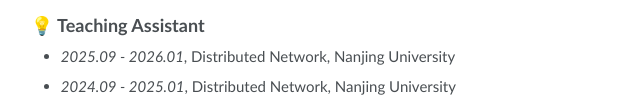
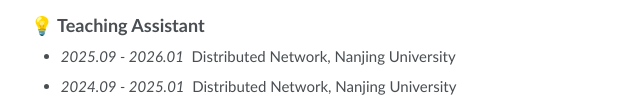
Before and after one commit to Keran-Li-NJU/Keran-Li-NJU.github.io, a plain HTML site: page index.html in a window 1280 px wide. Shown: the part 1203-1313 px from the top of the page, 249-889 px from the left. Drawn offline with nearby package versions, Linux system fonts and the light colour scheme; some packages are replaced by stand-ins of ours; no server answers.

Commit message:
Update index.html

```diff
--- a/index.html
+++ b/index.html
@@ -297,8 +297,8 @@
 
 <h2 id="teaching-assistant">💡 Teaching Assistant</h2>
 <ul>
-  <li><em>2025.09 - 2026.01</em>, Distributed Network, Nanjing University</li>
-  <li><em>2024.09 - 2025.01</em>, Distributed Network, Nanjing University</li>
+  <li><em>2025.09 - 2026.01</em>&nbsp; Distributed Network, Nanjing University</li>
+  <li><em>2024.09 - 2025.01</em>&nbsp; Distributed Network, Nanjing University</li>
 </ul>
 <!-- # 💬 Invited Talks -->
 <!-- - *2021.06*, Lorem ipsum dolor sit amet, consectetur adipiscing elit. Vivamus ornare aliquet ipsum, ac tempus justo dapibus sit amet.  -->
```
